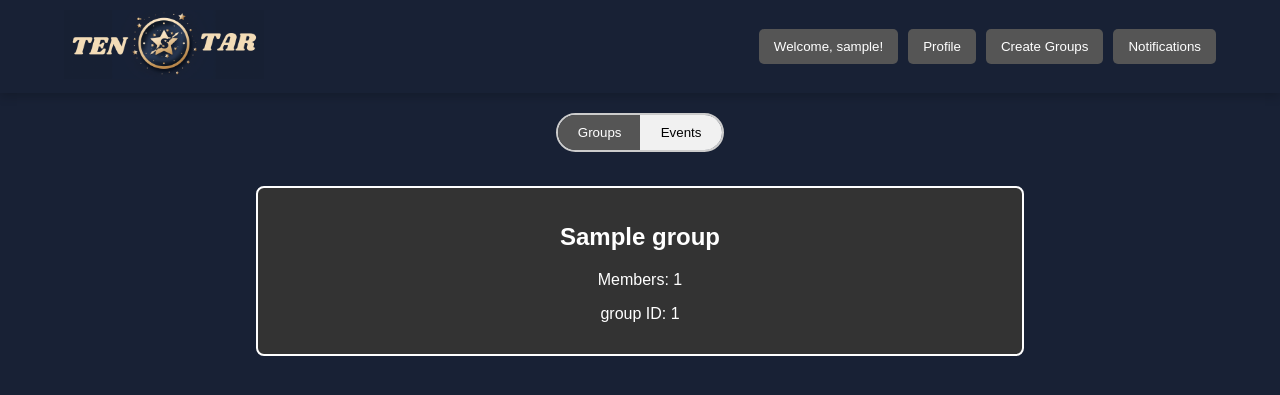
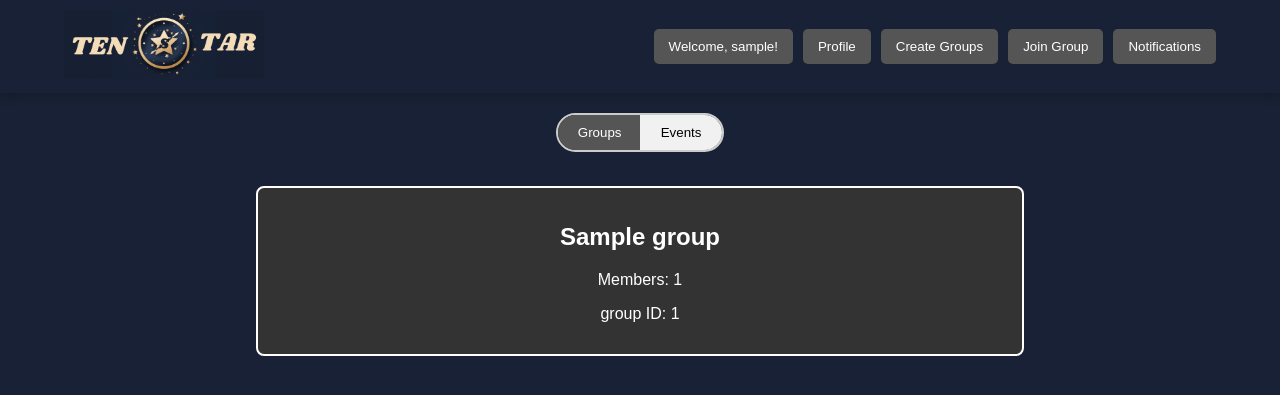
Before and after one commit to stevenjknaack/team-scheduler, a Flask app: template templates/home.html in a window 1280 px wide. Shown: the top 395 px of the page. Run offline with Flask 3, Linux system fonts and the light colour scheme; the template is opened without the code that fills it: most values are stand-ins (such as "Sample title", 1, 10 or a date in 2020); parts of the project's set-up code (start-up, migrations or seed data) failed here and were passed over.

Commit message:
added a form for joining group

```diff
--- a/static/scripts/home.js
+++ b/static/scripts/home.js
@@ -112,10 +112,29 @@ $(document).ready(function () {
         modal.style.display = "none";
     };
 
+    // Get the modal for joining
+    var jmodal = document.getElementById("joinGroupModal");
+
+    // Get the button that opens the modal
+    var jbtn = document.getElementById("joinGroupButton");
+
+    // Get the <span> element that closes the modal
+    var jspan = document.getElementsByClassName("jclose")[0];
+
+    // handle 1: When the user clicks the button, open the modal
+    jbtn.onclick = function () {
+        jmodal.style.display = "block";
+    };
+
+    // handle 2: When the user clicks on <span> (x), close the modal
+    jspan.onclick = function () {
+        jmodal.style.display = "none";
+    };
+
     // handle 3: When the user clicks anywhere outside of the modal, close it
     window.onclick = function (event) {
-        if (event.target == modal) {
-            modal.style.display = "none";
+        if (event.target == jmodal) {
+            jmodal.style.display = "none";
         }
     };
 
--- a/templates/home.html
+++ b/templates/home.html
@@ -34,6 +34,9 @@
                 <!-- create event button -->
                 <button id="createGroupButton" class="btn btn-danger" style="display: block">
                     Create Groups
+                </button>
+                <button id="joinGroupButton" class="btn btn-danger" style="display: block">
+                    Join Group
                 </button>
 
                 <!-- notification button -->
@@ -118,6 +121,18 @@
             </form>
         </div>
     </div>
+    <div id="joinGroupModal" class="modal">
+        <div class="modal-content">
+            <span class="jclose">&times;</span>
+            <h2>Join Group Via Code</h2>
+            <form id="joinGroupForm" action="{{ url_for('groups.join_group') }}">
+                <div class="form-group">
+                    <input type="text" id="groupCode" name="groupCode" required />
+                </div>
+                <button type="submit" class="btn btn-danger btn-create-group" >Join Group</button>
+            </form>
+        </div>
+    </div>
 </body>
 
 </html>
```
